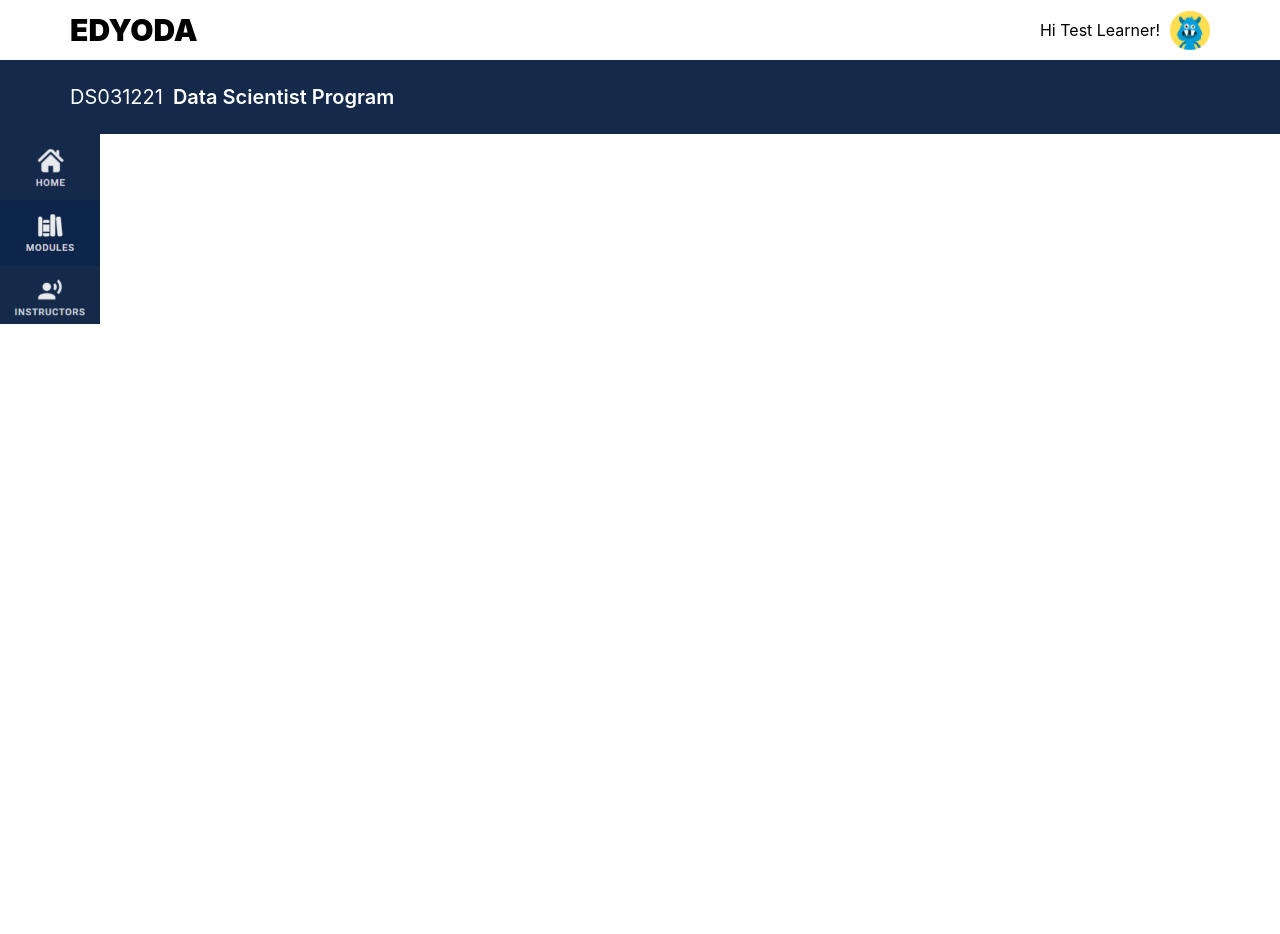
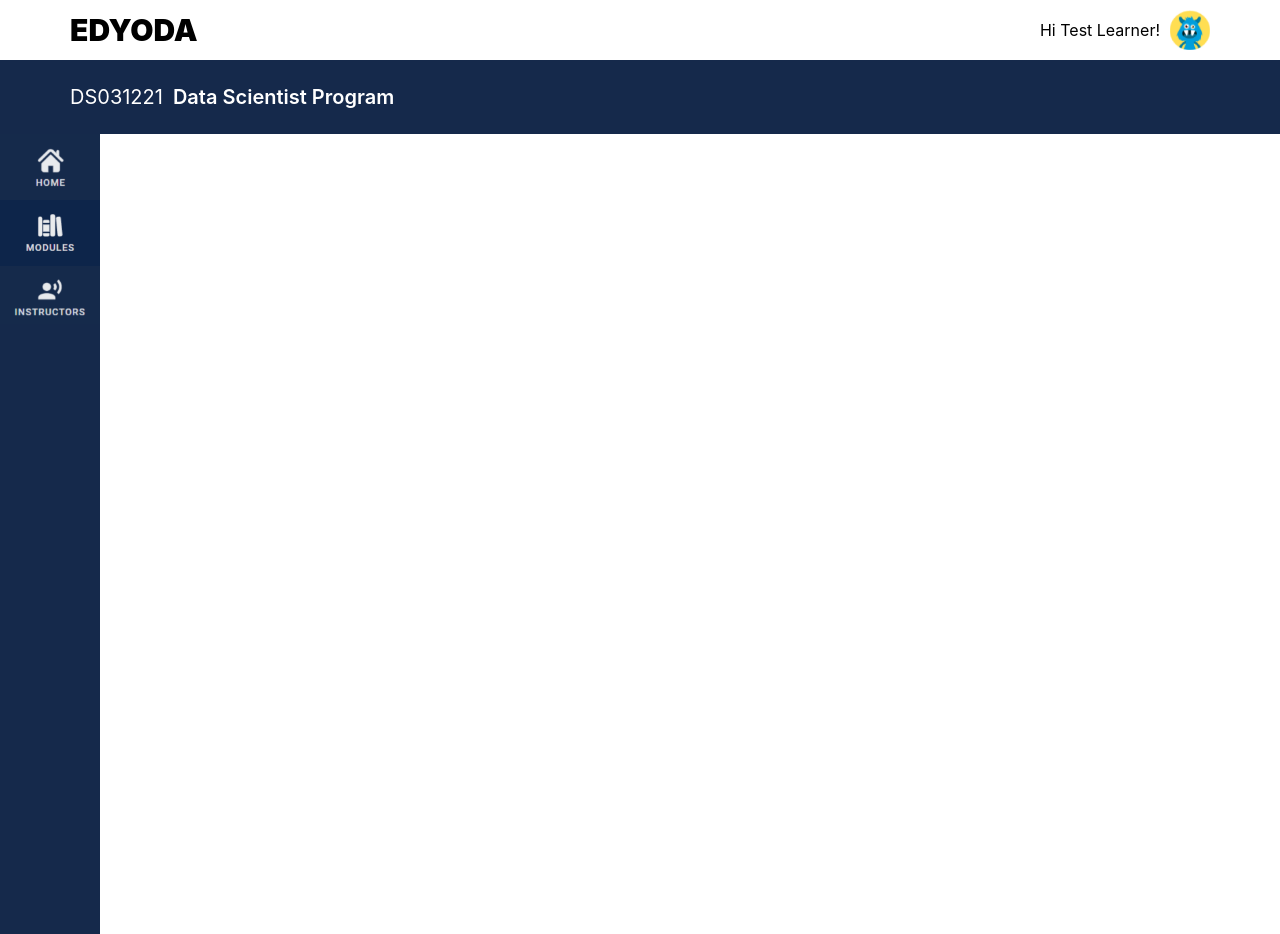
Before and after one commit to 1711shashank/edyoda, a React (Create React App) app: page /Instructor in a window 1280 px wide. Before the commit the page ends 800 px from the top, so only its background shows below. Built offline with nearby package versions, Linux system fonts and the light colour scheme.

Commit message:
hight issue inspect ->  resolved

```diff
--- a/src/Pages/Home.css
+++ b/src/Pages/Home.css
@@ -41,7 +41,8 @@
     min-width: 10rem;
     max-width: 10rem;
     align-items: center;
-    height: min(auto,100vh);
+    min-height: 100vh;
+    height: auto;
 }
 
 .home-navbar img {
--- a/src/Pages/Module.css
+++ b/src/Pages/Module.css
@@ -3,7 +3,8 @@
 }
 
 .moduleInbox{
-    height: 100vh;
+    height: auto;
+    min-height: 100vh;
     padding-top: 1rem;
     background-color: #E0E6F2;
     min-width: 15vw;
```
